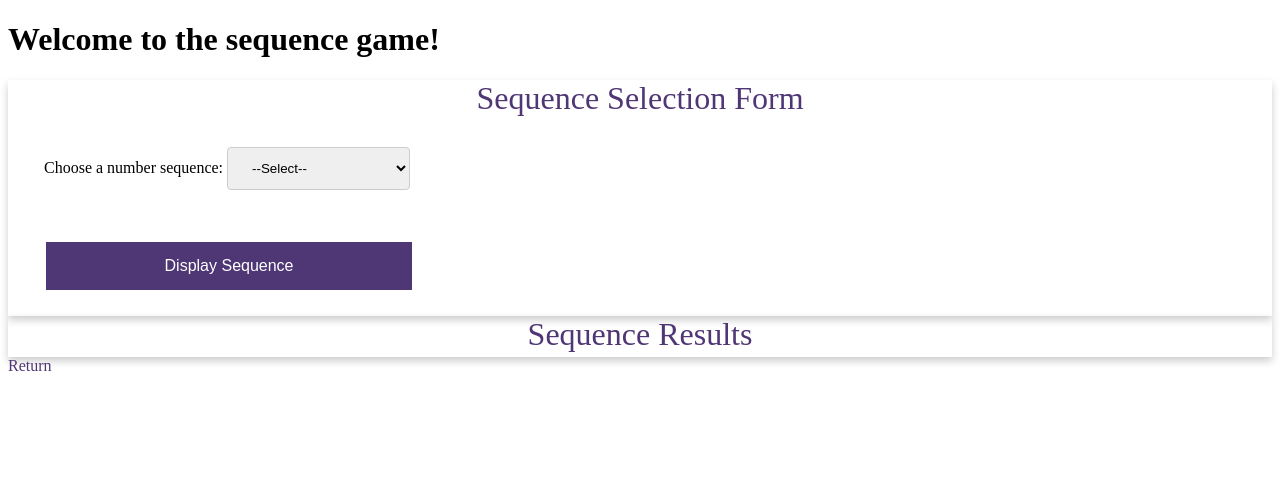
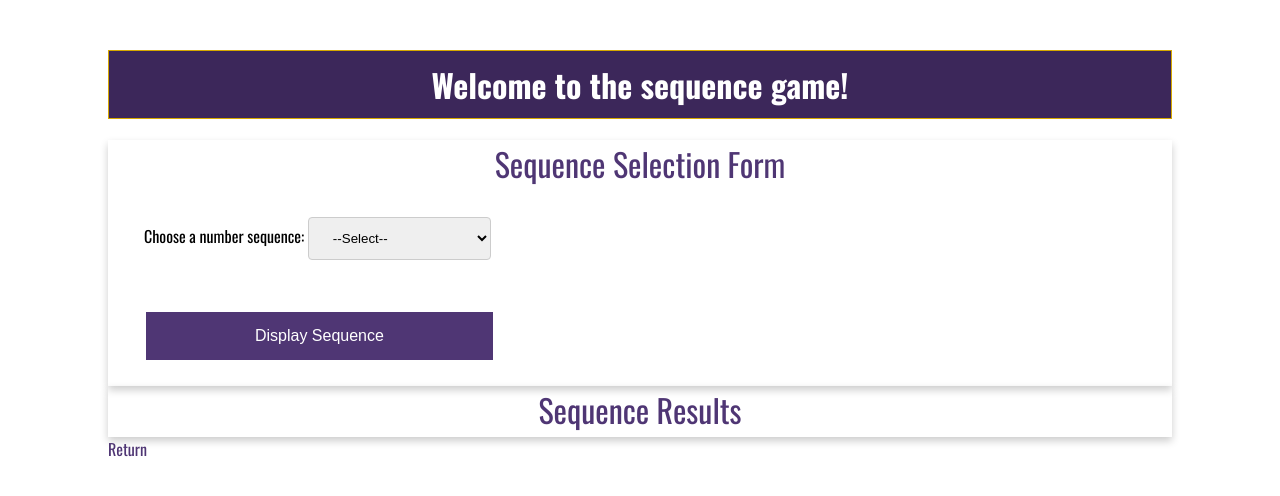
Before and after one commit to enelson92/WEB-231, a plain HTML site: page week-5/nelson-sequence-game.html in a window 1280 px wide. Drawn offline with nearby package versions, Linux system fonts and the light colour scheme.

Commit message:
code edits for html and css files

```diff
--- a/week-5/nelson-sequence-game.css
+++ b/week-5/nelson-sequence-game.css
@@ -0,0 +1,8 @@
+h1 {
+    text-align: center;
+}
+
+#sequenceResults {
+    font-size: 28px;
+    text-align: center;
+}
--- a/week-5/nelson-sequence-game.html
+++ b/week-5/nelson-sequence-game.html
@@ -7,17 +7,17 @@
 
 <!DOCTYPE html>
 <html lang="en">
-<head>
-    <title>WEB-231 - Enterprise JavaScript I</title>
-
-    <link href="../global.css" type="text/css" rel="stylesheet" />
-    <link href="nelson-sequence-game.css" type="text/css" rel="stylesheet" />
-    <link href="../site.css" type="text.css" rel="stylesheet">
-    <link href="https://fonts.googleapis.com/css2?family=Oswald:wght@300;400;500;700&display=swap" rel="stylesheet">
-
-    <meta charset="UTF-8">
-
-</head>
+    <head>
+        <!--This head contains the file title, stylesheets/CSS links.-->
+        <title>WEB 231 - Enterprise JavaScript I</title>
+        <meta charset="UTF-8">
+        <meta name="viewport" content="width=device-width, initial-scale=1.0">
+        <meta http-equiv="X-UA-Compatible" content="ie=edge">
+        <link href="https://fonts.googleapis.com/css2?family=Oswald:wght@300;400;500;700&display=swap" rel="stylesheet">
+        <link href="../global.css" rel="stylesheet">
+        <link href="../site.css" rel="stylesheet">
+        <link href="nelson-sequence-game.css" rel="stylesheet">
+      </head>
 
 <body>
     <div id="container">
@@ -74,7 +74,7 @@
 
                 //If Fibonacci Sequence is chosen, a while loop will create the sequence with numbers less than 40.
                 if (choice == "fibonacci") {
-                    //Defines variables fibboncacciSequenceText, num1, num2, and next.
+                    //Defines variables fibonacciSequenceText, num1, num2, and next.
                     let fibonacciSequenceText = "";
                     let num1 = 0;
                     let num2 = 1;
```
Also changed, not shown: index.html (+1 -1 lines).
